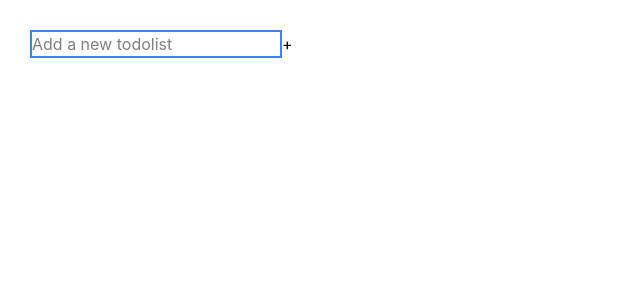
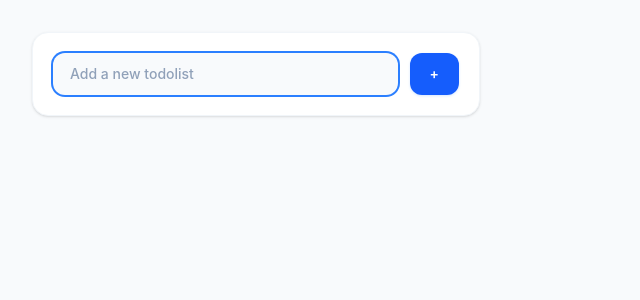
Before and after one commit to TatsianaKedrova/todolist-homework_project, a React (Vite) app: page / in a window 1280 px wide. Shown: the top 300 px of the page, without its empty margins (0-640 px from the left). Built offline with nearby package versions, Linux system fonts and the light colour scheme.

Commit message:
changed styling for initial AddItemForm and the container of todolists

```diff
--- a/src/App.tsx
+++ b/src/App.tsx
@@ -10,14 +10,21 @@ export const App = () => {
   );
   const addNewTodolist = useTodolistStore((state) => state.addTodolist);
   return (
-    <div className="app">
+    <div className="min-h-screen bg-slate-50 flex flex-col items-stretch p-4 sm:p-8 antialiased">
+      <div className="w-full max-w-none mx-auto">
+        <div className="w-full max-w-md bg-white p-5 rounded-2xl shadow-sm border border-slate-100 mb-8">
           <AddItemForm
             onAdd={(args) => addNewTodolist(args.title)}
             placeholderText="Add a new todolist"
           />
+        </div>
+
+        <div className="grid grid-cols-1 sm:grid-cols-2 lg:grid-cols-3 xl:grid-cols-4 gap-6 items-start w-full">
           {todolistIdsArray.map((todolistId) => (
             <TodolistItem key={todolistId} todolistId={todolistId} />
           ))}
         </div>
+      </div>
+    </div>
   );
 };
--- a/src/components/AddItemForm.tsx
+++ b/src/components/AddItemForm.tsx
@@ -72,10 +72,19 @@ export const AddItemForm = ({
       }
     }
   };
+
+  //Tailwind classes
+  const baseClasses =
+    "flex-1 px-4 py-2.5 bg-slate-50 border rounded-xl text-slate-800 placeholder-slate-400 focus:outline-none transition-all text-sm font-medium";
+  const statusClasses = hasError
+    ? "border-red-400 bg-red-50 focus:ring-2 focus:ring-red-400"
+    : "border-slate-200 focus:ring-2 focus:ring-blue-500 focus:border-transparent";
+
   return (
-    <>
+    <div className="w-full flex flex-col gap-2">
+      <div className="flex gap-3 w-full">
         <input
-        className={`task-input ${hasError ? "error" : ""}`}
+          className={`${baseClasses} ${statusClasses}`}
           ref={inputRef}
           type="text"
           placeholder={placeholderText}
@@ -97,10 +106,23 @@ export const AddItemForm = ({
           onKeyDown={handleKeyDown}
           autoFocus
         />
-      <button onClick={handleAddTask} onMouseDown={(e) => e.preventDefault()}>
+        <button
+          className="px-5 py-2.5 bg-blue-600 hover:bg-blue-700 text-white text-sm font-semibold rounded-xl transition-all duration-200 shadow-sm shadow-blue-100 active:scale-95 transform whitespace-nowrap"
+          onClick={handleAddTask}
+          onMouseDown={(e) => e.preventDefault()}
+        >
           +
         </button>
-      {hasError && <p id="error-message">Title is required</p>}
-    </>
+      </div>
+
+      {hasError && (
+        <p
+          id="error-message"
+          className="text-xs font-semibold text-red-500 pl-1"
+        >
+          Title is required
+        </p>
+      )}
+    </div>
   );
 };
--- a/src/index.css
+++ b/src/index.css
@@ -10,12 +10,11 @@
 
 body {
   margin: 0;
-  display: flex;
-  min-width: 320px;
   min-height: 100vh;
+  background-color: #f8fafc; /* Matches your slate-50 background perfectly */
 }
 
+/* Clear out the giant native h1 sizing so your Tailwind text classes work cleanly */
 h1 {
-  font-size: 3.2em;
-  line-height: 1.1;
+  margin: 0;
 }
```
Lines whose indentation alone changed are shown as unchanged.
